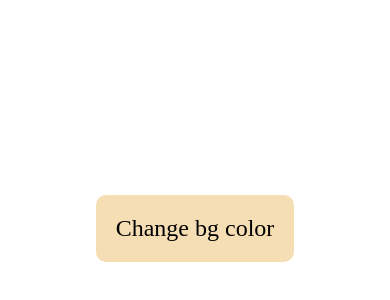
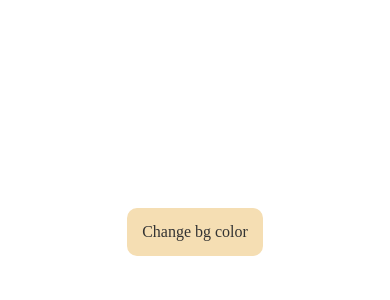
Before and after one commit to reliable99/random-color, a plain HTML site: page index.html in a window 390 px wide. Shown: the part 182-482 px from the top of the page. Drawn offline with Linux system fonts and the light colour scheme.

Commit message:
first commit

```diff
--- a/index.html
+++ b/index.html
@@ -8,12 +8,12 @@
     <title>Document</title>
 </head>
 <body>
-<div>
+
     <section>
         <button>Change bg color</button>
         <h2></h2>
     </section>
-</div>
+
 
 
 
--- a/main.css
+++ b/main.css
@@ -40,18 +40,41 @@ h2{
 }
 
 
-/* @media(max-width: 320px) {
+@media(max-width: 400px) {
     section{
-        max-width: 70%;
+        max-width: 100%;
+    }
+
+    button{
+        border: none;
+        outline: none;
+        background-color: wheat;
+        color: #333;
+        font-size: 16px;
+        font-family: 'Montserrat';
+        padding: 15px;
+        cursor: pointer;
+
+        border-radius: 10px;
+        -webkit-border-radius: 10px;
+        -moz-border-radius: 10px;
+        -ms-border-radius: 10px;
+        -o-border-radius: 10px;
+    }
+
+    h2{
+        margin-top: 1rem;
+        font-size: 20px;
+        color:antiquewhite;
     }
 }
- @media(max-width: 34em) {
+ /* @media(max-width: 34em) {
     section{
         max-width: 50%;
     }
-}   */
-/* @media(max-width:29em){
+}
+ @media(max-width:29em){
 section{
     max-width:35% ;
 }
-} */
+}  */
--- a/script.js
+++ b/script.js
@@ -1,6 +1,6 @@
 const button = document.querySelector('button');
 const h2El = document.querySelector('h2');
-const bgEl = document.querySelector('div');
+const bgEl = document.querySelector('section');
 
 
 button.addEventListener('click', () => {
```
